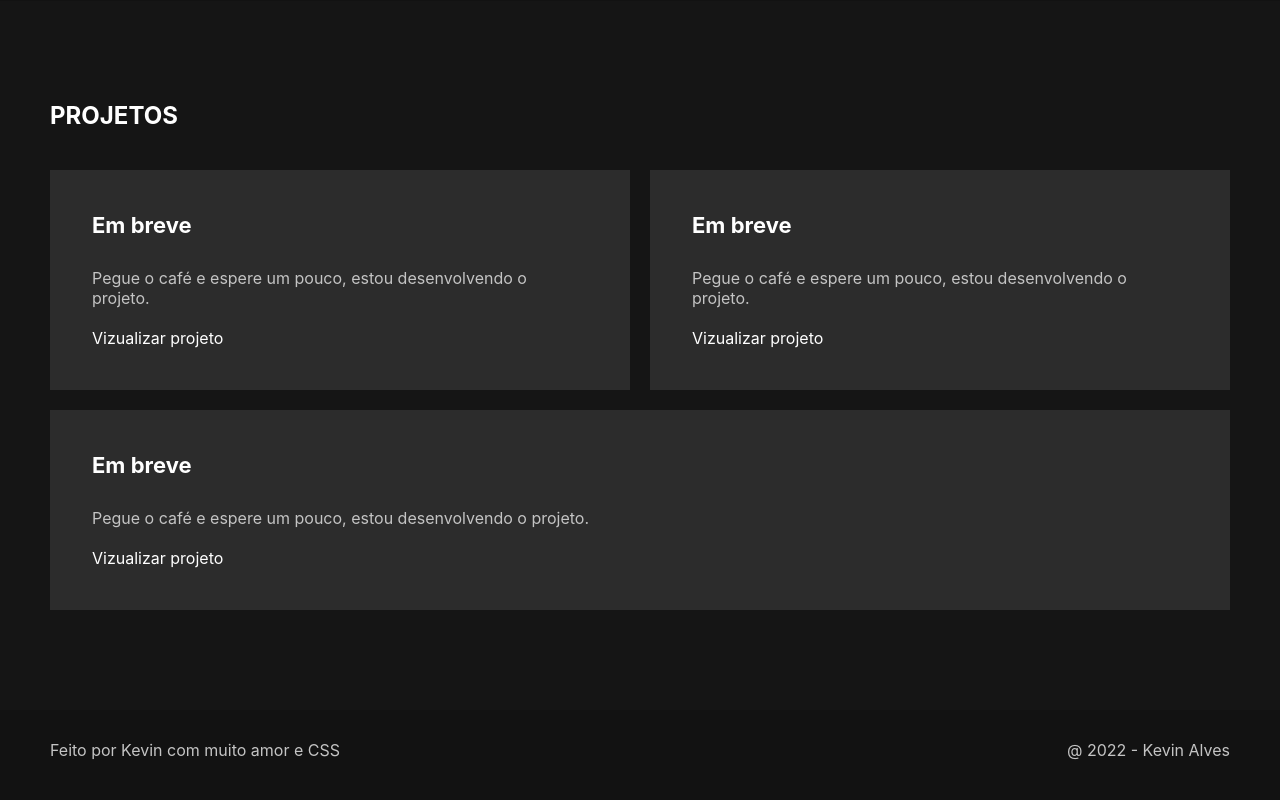
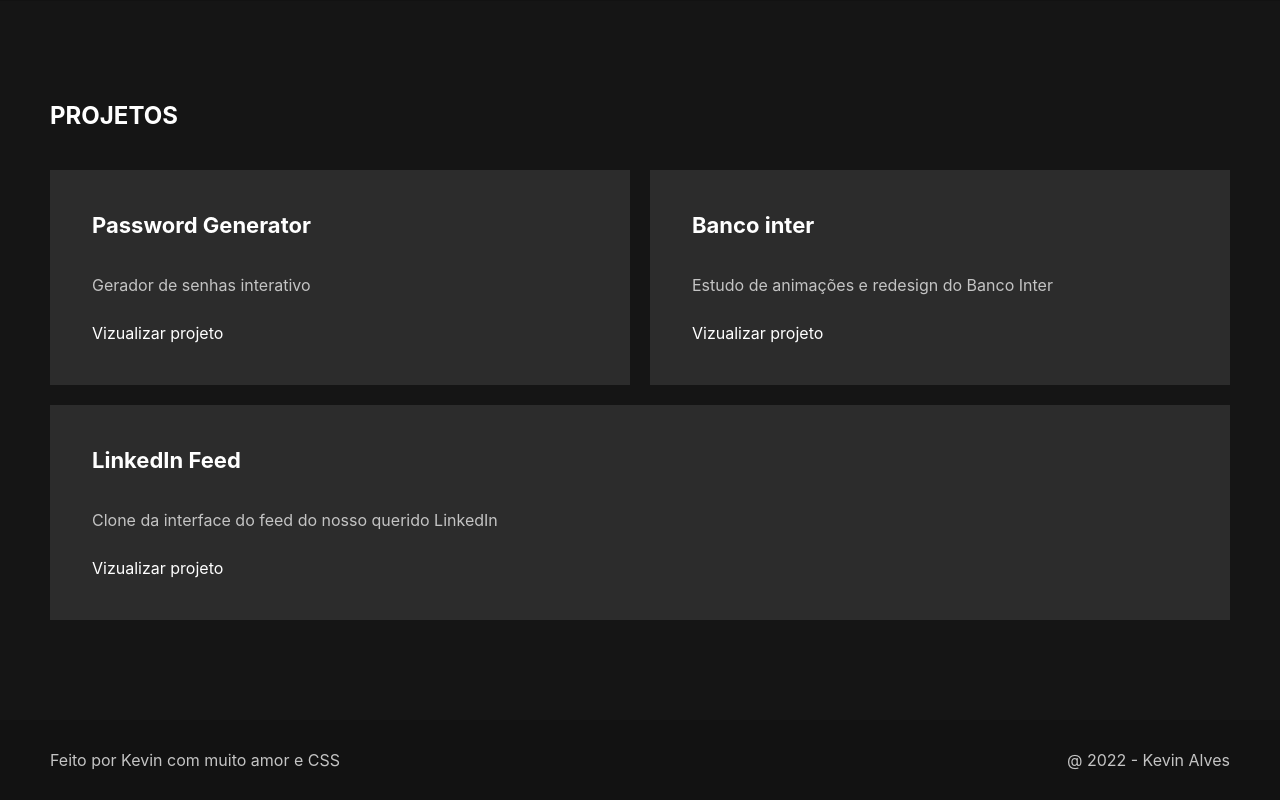
Before and after one commit to KevinAlvss/portfolio2022, a React (Create React App) app: page / in a window 1280 px wide. Shown: the part 1518-2318 px from the top of the page. Built offline with nearby package versions, Linux system fonts and the light colour scheme.

Commit message:
real projects added

```diff
--- a/src/components/Projects/index.tsx
+++ b/src/components/Projects/index.tsx
@@ -16,25 +16,40 @@
         <Title>Projetos</Title>
         <ProjectsBox>
           <Project>
-            <ProjectTitle>Em breve</ProjectTitle>
+            <ProjectTitle>Password Generator</ProjectTitle>
             <ProjectDescription>
-              Pegue o café e espere um pouco, estou desenvolvendo o projeto.
+              Gerador de senhas interativo
             </ProjectDescription>
-            <ProjectLink>Vizualizar projeto</ProjectLink>
+            <ProjectLink
+              href="https://strongpasswordgenerator.vercel.app/"
+              target={"_blank"}
+            >
+              Vizualizar projeto
+            </ProjectLink>
           </Project>
           <Project>
-            <ProjectTitle>Em breve</ProjectTitle>
+            <ProjectTitle>Banco inter</ProjectTitle>
             <ProjectDescription>
-              Pegue o café e espere um pouco, estou desenvolvendo o projeto.
+              Estudo de animações e redesign do Banco Inter
             </ProjectDescription>
-            <ProjectLink>Vizualizar projeto</ProjectLink>
+            <ProjectLink
+              href="https://banco-inter-redesign-clone.vercel.app/"
+              target={"_blank"}
+            >
+              Vizualizar projeto
+            </ProjectLink>
           </Project>
           <Project>
-            <ProjectTitle>Em breve</ProjectTitle>
+            <ProjectTitle>LinkedIn Feed</ProjectTitle>
             <ProjectDescription>
-              Pegue o café e espere um pouco, estou desenvolvendo o projeto.
+              Clone da interface do feed do nosso querido LinkedIn
             </ProjectDescription>
-            <ProjectLink>Vizualizar projeto</ProjectLink>
+            <ProjectLink
+              href="https://linkedin-homepage.vercel.app/"
+              target={"_blank"}
+            >
+              Vizualizar projeto
+            </ProjectLink>
           </Project>
         </ProjectsBox>
       </Content>
--- a/src/components/Projects/styles.ts
+++ b/src/components/Projects/styles.ts
@@ -34,7 +34,9 @@
 export const Project = styled.div`
   flex: 1;
   display: flex;
+  height: 215px;
   flex-direction: column;
+  justify-content: space-between;
   min-width: 400px;
   background-color: #2c2c2c;
   padding: 40px;
```
